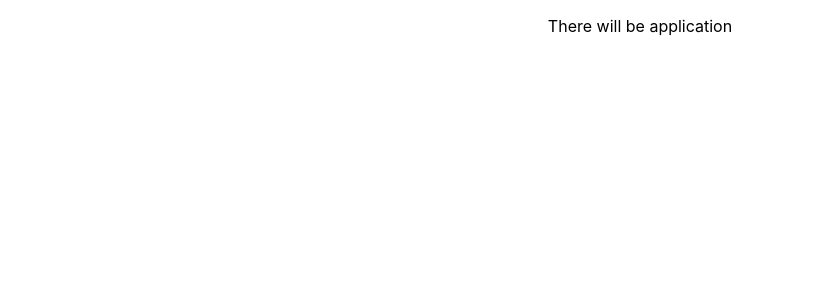
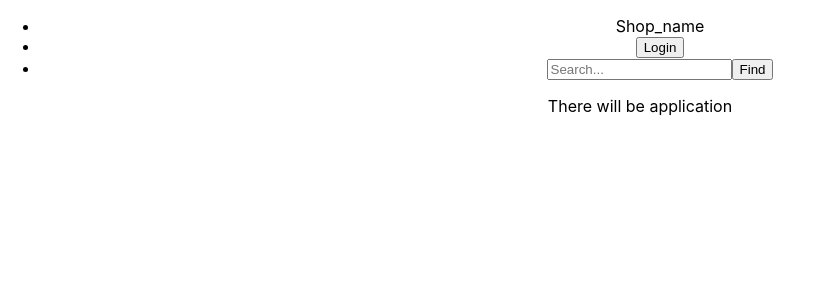
Before and after one commit to AdamStan/Shop_React, a React (Create React App) app: page / in a window 1280 px wide. Shown: the top 300 px of the page, without its empty margins (0-813 px from the left). Built offline with nearby package versions, Linux system fonts and the light colour scheme; no server answers.

Commit message:
basic elements for page

```diff
--- a/src/App.js
+++ b/src/App.js
@@ -1,12 +1,25 @@
-import React from 'react';
+import React, { Component } from 'react';
 import './App.css';
+import TopMenu from './topmenu/TopMenu'
 
-function App() {
-  return (
-    <div className="App">
-      <p> There will be application </p>
-    </div>
-  );
+class App extends Component {
+  componentDidMount() {
+    fetch('http://localhost:8080/items/all')
+    .then(res => res.json())
+    .then((data) => {
+      this.setState({ items: data })
+    })
+    .catch(console.log)
+  }
+
+  render(){
+    return (
+      <div className="App">
+        <TopMenu/>
+        <p> There will be application </p>
+      </div>
+    );
+  }
 }
 
 export default App;
--- /dev/null
+++ b/src/products/Product.js
@@ -0,0 +1,5 @@
+import React from 'react'
+
+class Product extends React.Component {
+
+}
--- a/src/topmenu/LoginButton.js
+++ b/src/topmenu/LoginButton.js
@@ -12,3 +12,5 @@ class LoginButton extends React.Component {
         return (<button> Login </button>);
     }
 }
+
+export default LoginButton
--- a/src/topmenu/SearchButton.js
+++ b/src/topmenu/SearchButton.js
@@ -0,0 +1,21 @@
+import React from 'react';
+
+class SearchButton extends React.Component {
+    constructor(props) {
+        super(props);
+        this.state = {
+            value : null,
+        }
+    }
+
+    render() {
+        return (
+        <form method="GET" action="/">
+            <input placeholder="Search..."/>
+            <button type="submit"> Find </button>
+        </form>
+        );
+    }
+}
+
+export default SearchButton
--- a/src/topmenu/TopMenu.js
+++ b/src/topmenu/TopMenu.js
@@ -0,0 +1,24 @@
+import React from 'react';
+import SearchButton from './SearchButton'
+import LoginButton from './LoginButton'
+
+class TopMenu extends React.Component {
+    constructor(props) {
+        super(props);
+        this.state = {
+            value : null,
+        }
+    }
+
+    render() {
+        return (
+        <ul class="top-menu">
+            <li> Shop_name </li>
+            <li> <LoginButton/> </li>
+            <li> <SearchButton/> </li>
+        </ul>
+        );
+    }
+}
+
+export default TopMenu
```
